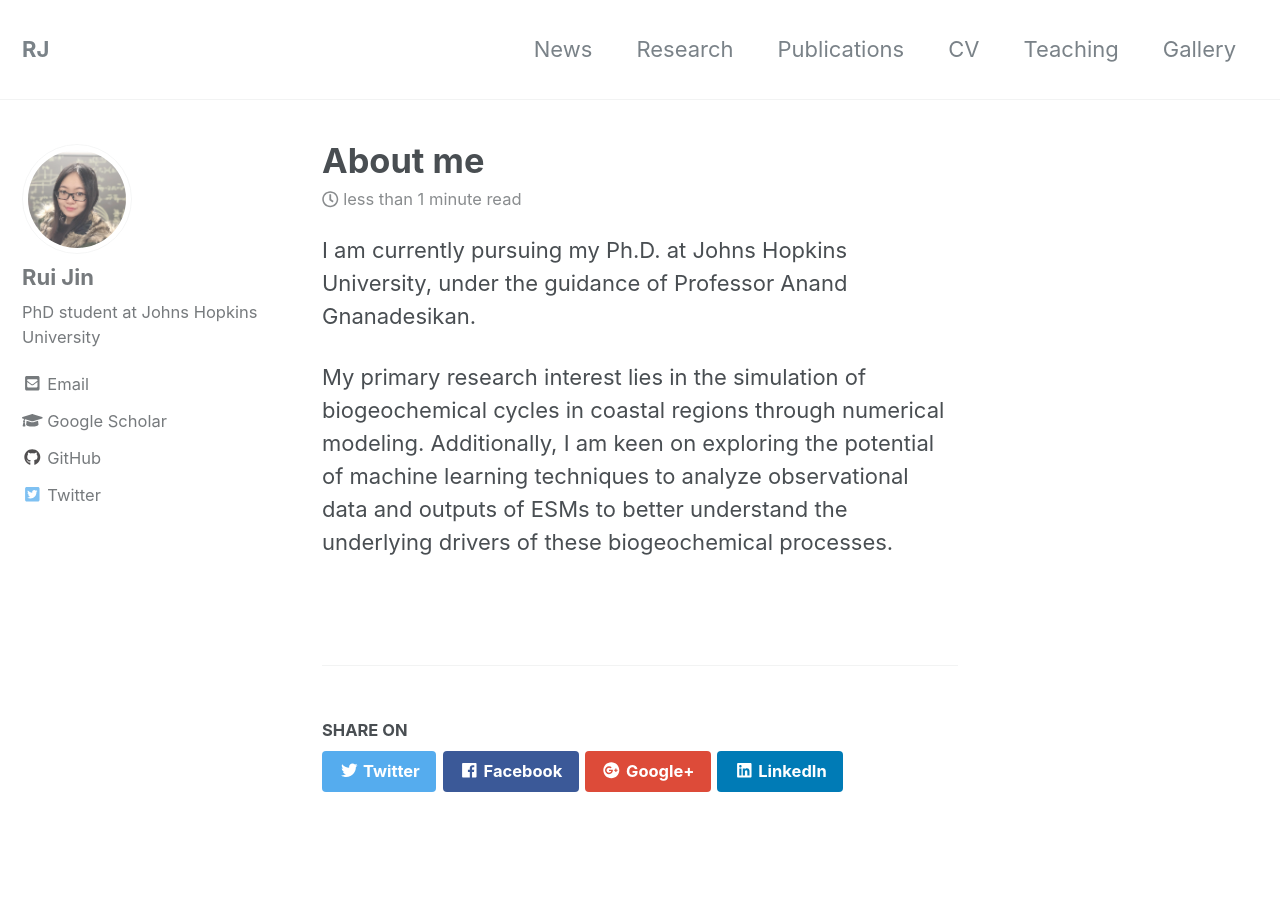
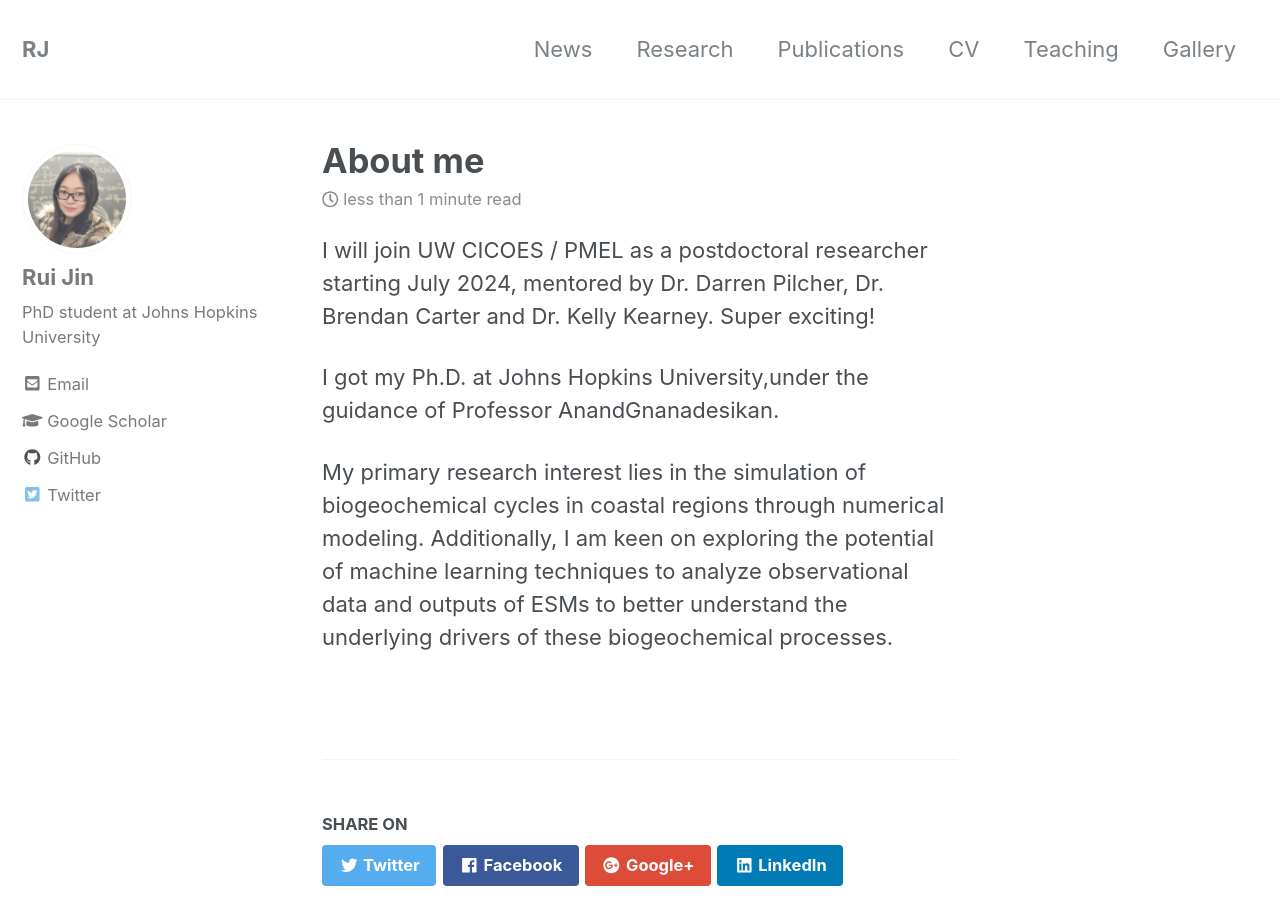
Before and after one commit to RuiJinSZ/RuiJinSZ.github.io, a Jekyll site: the page built from _pages/about.md, in a window 1280 px wide and 900 px high. Built offline with Jekyll 4.4.1, drawn with Linux system fonts in a browser that asks for light colours; nearby versions of some CDN libraries.

Commit message:
update about

```diff
--- a/_pages/about.md
+++ b/_pages/about.md
@@ -8,6 +8,8 @@ redirect_from:
   - /about.html
 ---
 
-I am currently pursuing my Ph.D. at Johns Hopkins University, under the guidance of Professor Anand Gnanadesikan.
+I will join UW CICOES / PMEL as a postdoctoral researcher starting July 2024, mentored by Dr. Darren Pilcher, Dr. Brendan Carter and Dr. Kelly Kearney. Super exciting!
+
+I got my Ph.D. at Johns Hopkins University,under the guidance of Professor AnandGnanadesikan.
 
 My primary research interest lies in the simulation of biogeochemical cycles in coastal regions through numerical modeling. Additionally, I am keen on exploring the potential of machine learning techniques to analyze observational data and outputs of ESMs to better understand the underlying drivers of these biogeochemical processes.
```
